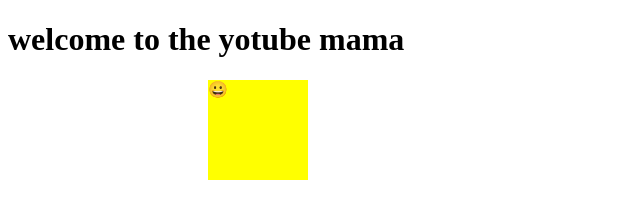
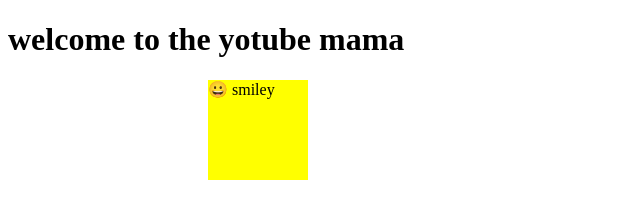
Before and after one commit to vivek185sensi/Git-Tutorial, a plain HTML site: page index.html in a window 1280 px wide. Shown: the full height of the page, 0-640 px from the left. Drawn offline with Linux system fonts and the light colour scheme.

Commit message:
smile qoatation is added

```diff
--- a/index.html
+++ b/index.html
@@ -54,7 +54,7 @@
 <body>
     <h1>welcome to the yotube mama</h1>
     <div>
-        😀
+        😀 smiley
     </div>
 </body>
 
```
